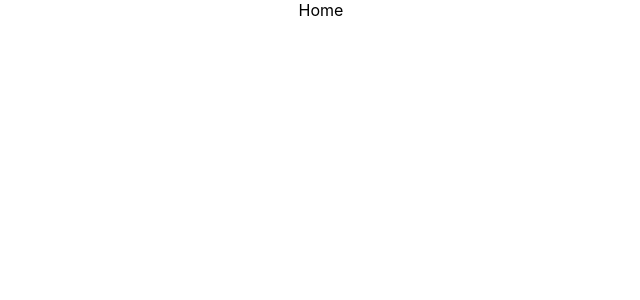
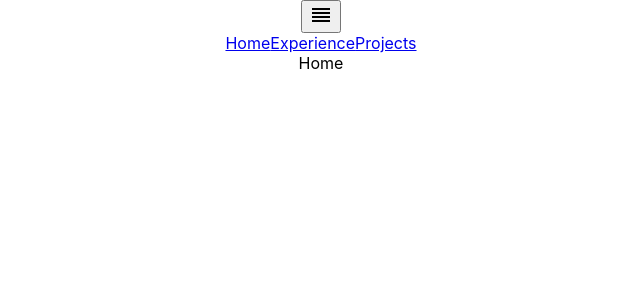
Before and after one commit to picturepatch07/Portfolio, a React (Create React App) app: page / in a window 1280 px wide. Shown: the top 300 px of the page, without its empty margins (319-959 px from the left). Built offline with nearby package versions, Linux system fonts and the light colour scheme.

Commit message:
navbar structure is ready and links added

```diff
--- a/src/App.js
+++ b/src/App.js
@@ -1,13 +1,15 @@
 import "./App.css";
 import { BrowserRouter as Router, Routes, Route } from "react-router-dom";
-import Home from "./Components/HomeSection/Home";
-import Projects from "./Components/ProjectsSection/Projects";
-import Experience from "./Components/ExperienceSection/Experience";
+import Home from "./page/Home";
+import Projects from "./page/Projects";
+import Experience from "./page/Experience";
+import Navbar from "./Components/NavbarSection/Navbar";
 
 function App() {
   return (
     <div className="App">
       <Router>
+        <Navbar />
         <Routes>
           <Route path="/" element={<Home />} />
           <Route path="/projects" element={<Projects />} />
--- /dev/null
+++ b/src/Components/NavbarSection/Navbar.jsx
@@ -0,0 +1,34 @@
+import { Reorder } from "@mui/icons-material";
+import React, { useEffect } from "react";
+import { Link, useLocation } from "react-router-dom";
+
+function Navbar() {
+  const [expandNavbar, setExpandNavbar] = React.useState(false);
+
+  const location = useLocation();
+
+  useEffect(() => {
+    setExpandNavbar(false);
+  }, [location]);
+
+  return (
+    <div className="navbar" id={expandNavbar ? "open" : "close"}>
+      <div className="toggleButton">
+        <button
+          onClick={() => {
+            setExpandNavbar((prev) => !prev);
+          }}
+        >
+          <Reorder />
+        </button>
+      </div>
+      <div className="links">
+        <Link to="/">Home</Link>
+        <Link to="/experience">Experience</Link>
+        <Link to="/projects">Projects</Link>
+      </div>
+    </div>
+  );
+}
+
+export default Navbar;
```
Also changed, not shown: src/page/Experience.jsx (renamed from src/Components/ExperienceSection/Experience.jsx), src/page/Home.jsx (renamed from src/Components/HomeSection/Home.jsx), src/page/Projects.jsx (renamed from src/Components/ProjectsSection/Projects.jsx).
